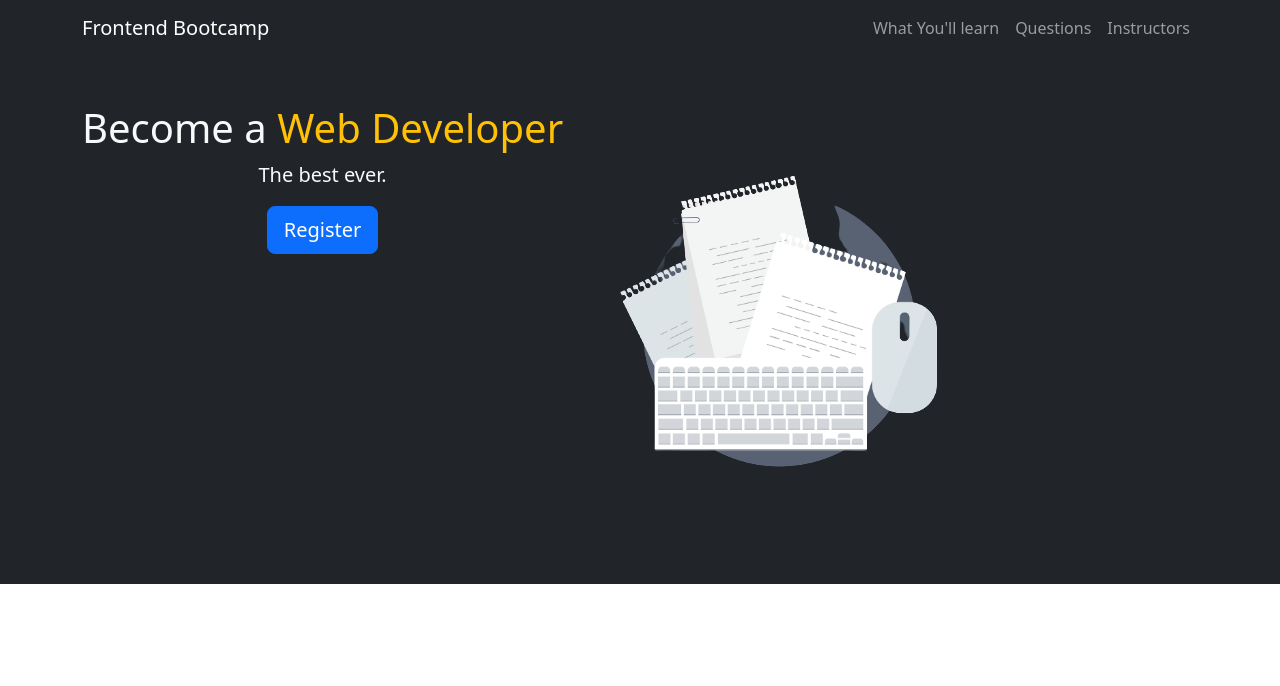
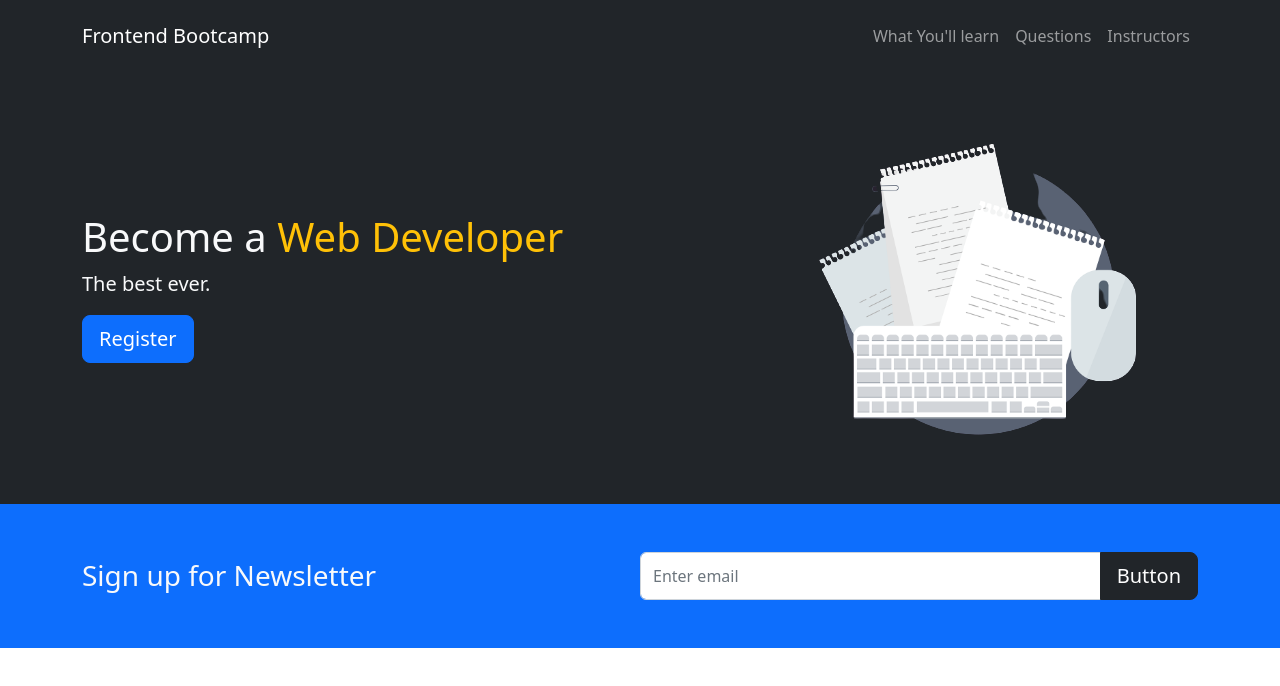
Before and after one commit to Otakuwind/Learning--Bootstrap, a plain HTML site: page index.html in a window 1280 px wide. Drawn offline with nearby package versions, Linux system fonts and the light colour scheme.

Commit message:
updated input field

```diff
--- a/index.html
+++ b/index.html
@@ -12,7 +12,7 @@
 <body>
 
     <!------Navbar-->
-    <nav class="navbar navbar-expand-lg bg-dark navbar-dark">
+    <nav class="navbar navbar-expand-lg bg-dark navbar-dark py-3">
         <div class="container">
              <a href="#" class="navbar-brand">Frontend Bootcamp</a>
 
@@ -40,9 +40,9 @@
 
     </nav>
 <!----Showcase-->
-<section class="bg-dark text-light p-5 text-center">
+<section class="bg-dark text-light p-5 p-lg-0 pt-5 text-center text-sm-start">
 <div class="container">
-<div class="d-sm-flex">
+<div class="d-sm-flex align-items-center justify-content-between">
 
     <div>
         <h1>Become a <span class="text-warning">Web Developer</span>
@@ -50,13 +50,34 @@
          <p class="lead">The best ever.</p>
          <button class="btn btn-primary btn-lg">Register</button>
     </div>
-    <img class="img-fluid w-30" src="image/Capture-removebg-preview (14).png" alt="">
+    <img class="img-fluid w-30 d-none d-sm-block" src="image/Capture-removebg-preview (14).png" alt="">
 </div>
 
 </div>
 
 </section>
 
+
+<!---Newsletter-->
+<section class="bg-primary text-light p-5">
+    <div class="container">
+        <div class="d-md-flex justify-content-between align-items-center">
+<h3 class="mb-3 mb-md-0">Sign up for Newsletter</h3>
+
+<div class="input-group news-input ">
+  <input type="text" class="form-control" placeholder="Enter email" >
+  <button class="btn btn-dark btn-lg" type="button" id="button-addon2">Button</button>
+</div>
+
+        </div>
+    </div>
+</section>
+
+
+
+
+
+
     <script src="https://cdn.jsdelivr.net/npm/bootstrap@5.2.3/dist/js/bootstrap.min.js"
     integrity="sha384-cuYeSxntonz0PPNlHhBs68uyIAVpIIOZZ5JqeqvYYIcEL727kskC66kF92t6Xl2V" crossorigin="anonymous"></script>
 </body>
--- a/style.css
+++ b/style.css
@@ -0,0 +1,5 @@
+@media(min-width: 768px){
+    .news-input{
+        width:50%;
+    }
+}
```
